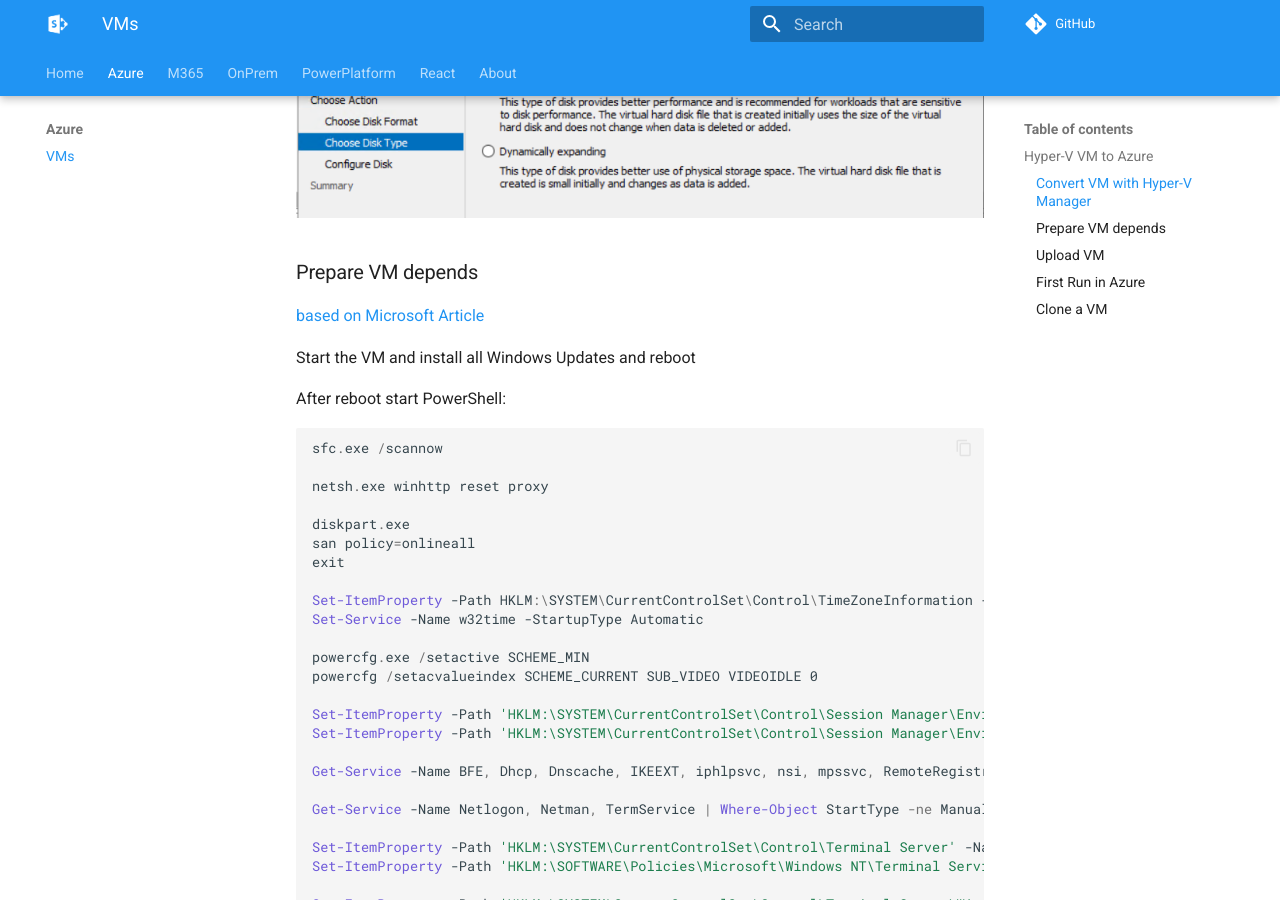
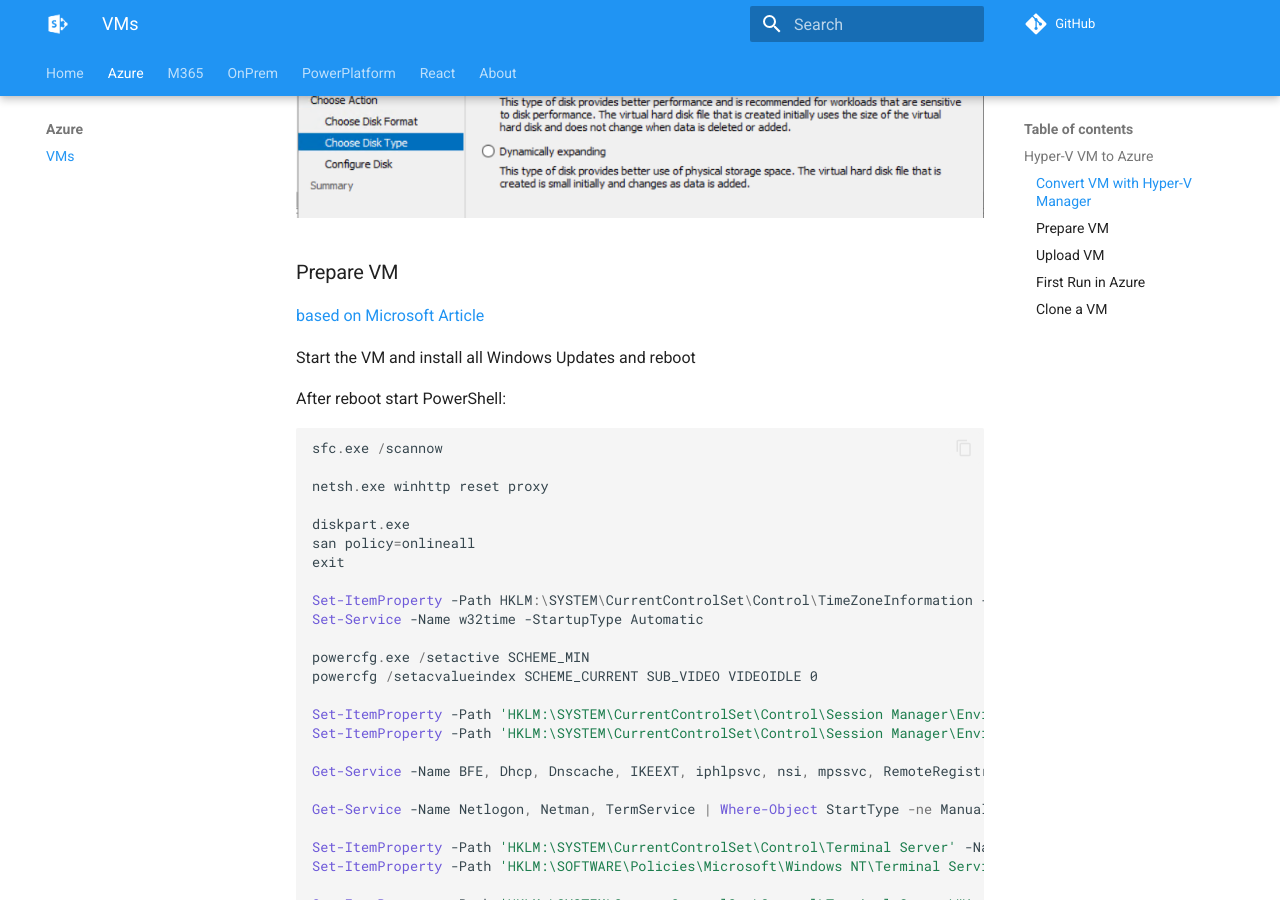
Before and after one commit to Kusi1975/spkb, an MkDocs documentation site: the page built from docs/Azure/VMs/index.md, in a window 1280 px wide and 900 px high, scrolled down 1630 px. Built offline with MkDocs 1.6.1 and Material for MkDocs 9.7.7, drawn with Linux system fonts in a browser that asks for light colours; comment, search, counter and statistics services are not loaded.

Commit message:
Rename Title

```diff
--- a/docs/Azure/VMs/index.md
+++ b/docs/Azure/VMs/index.md
@@ -22,7 +22,7 @@ Fixed size
 
 ![Fixed size](./assets/HyperVFixedSize.png)
 
-### Prepare VM depends
+### Prepare VM
 
 [based on Microsoft Article](https://learn.microsoft.com/en-us/azure/virtual-machines/windows/prepare-for-upload-vhd-image)
 
```
Also changed, not shown: site/Azure/VMs/index.html, site/search/search_index.json, 1 other file.
